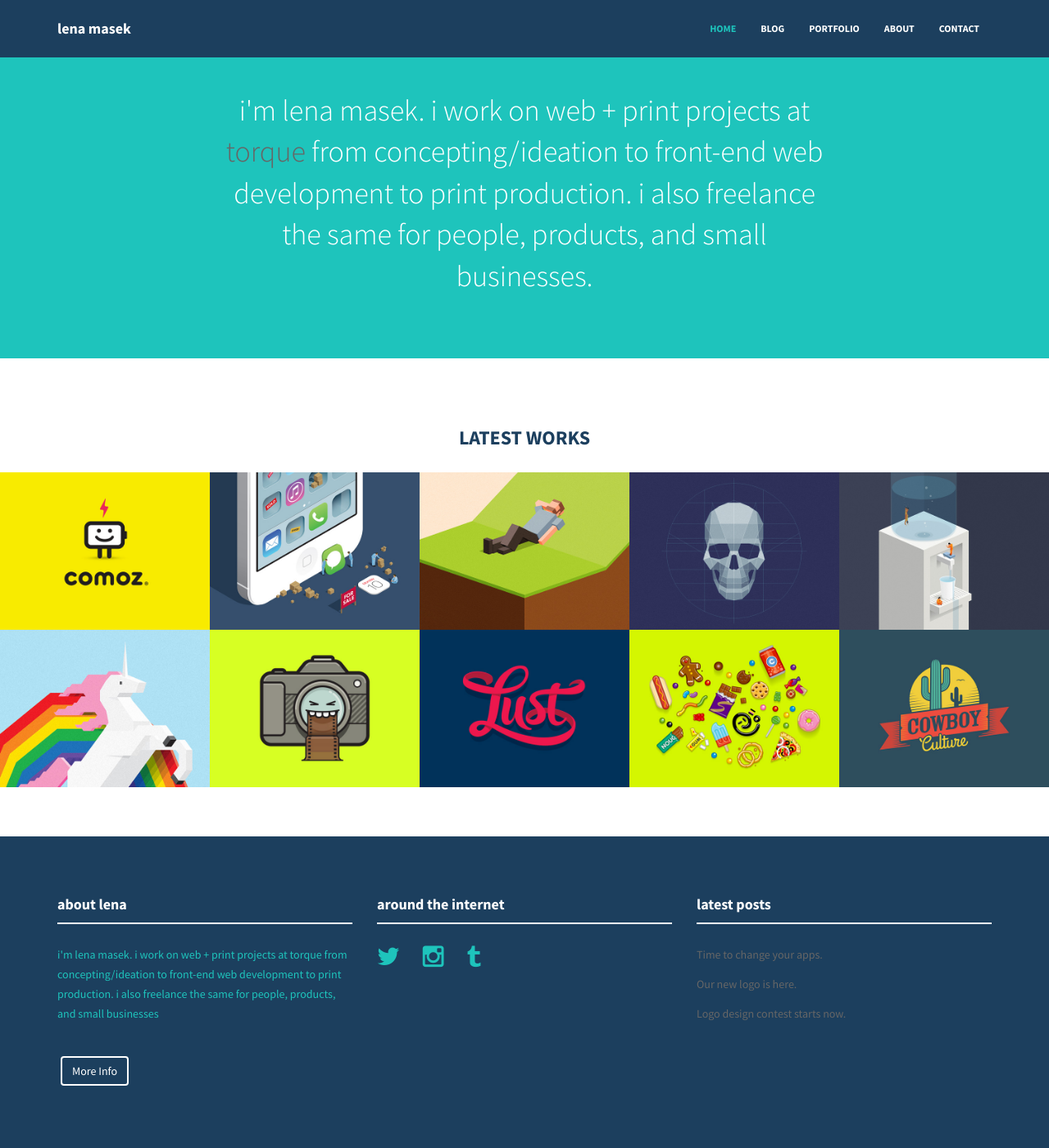
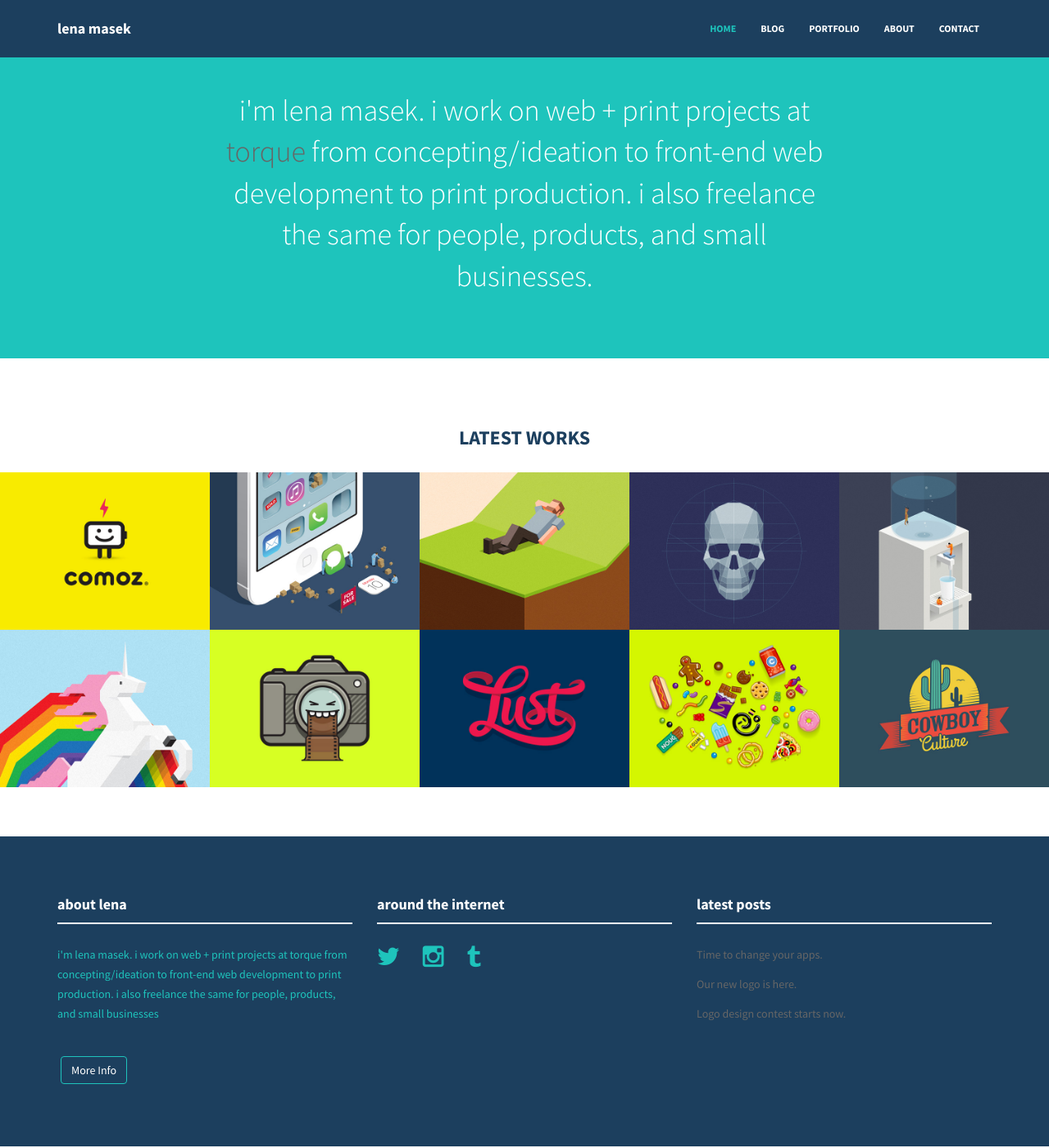
Before and after one commit to lenamasek/lenamasek.github.io, a Jekyll site: the page built from index.html, in a window 1280 px wide and 1400 px high, scrolled down 10 px. Shown: the whole window at 82% size. Built offline with Jekyll 4.4.1, drawn with Linux system fonts in a browser that asks for light colours; nearby versions of some CDN libraries.

Commit message:
button styling

```diff
--- a/_includes/css/style.css
+++ b/_includes/css/style.css
@@ -152,7 +152,7 @@ a:focus {
   color: #fff;
   background-color: {{ site.colors.secondary }};
   border-color: {{ site.colors.primary }};
-  border: 2px solid;
+
   margin: 4px;
 }
 .btn-theme:hover,
@@ -163,7 +163,7 @@ a:focus {
   color: #fff;
   background-color: {{ site.colors.primary }};
   border-color: {{ site.colors.primary }};
-  border: 2px solid;
+
 }
 
 .dmbutton:hover,
```
